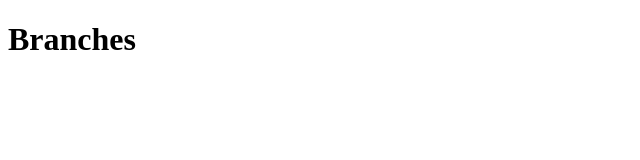
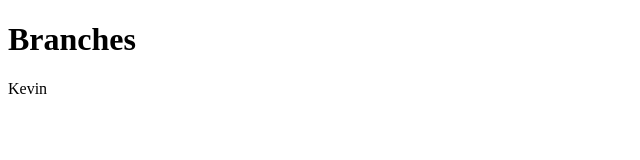
Before and after one commit to kevincastrochavez4/branches, a plain HTML site: page index.html in a window 1280 px wide. Shown: the full height of the page, 0-640 px from the left. Drawn offline with Linux system fonts and the light colour scheme.

Commit message:
added kevin

```diff
--- a/index.html
+++ b/index.html
@@ -8,5 +8,6 @@
   </head>
   <body>
     <h1>Branches</h1>
+    <p>Kevin</p>
   </body>
 </html>
```
